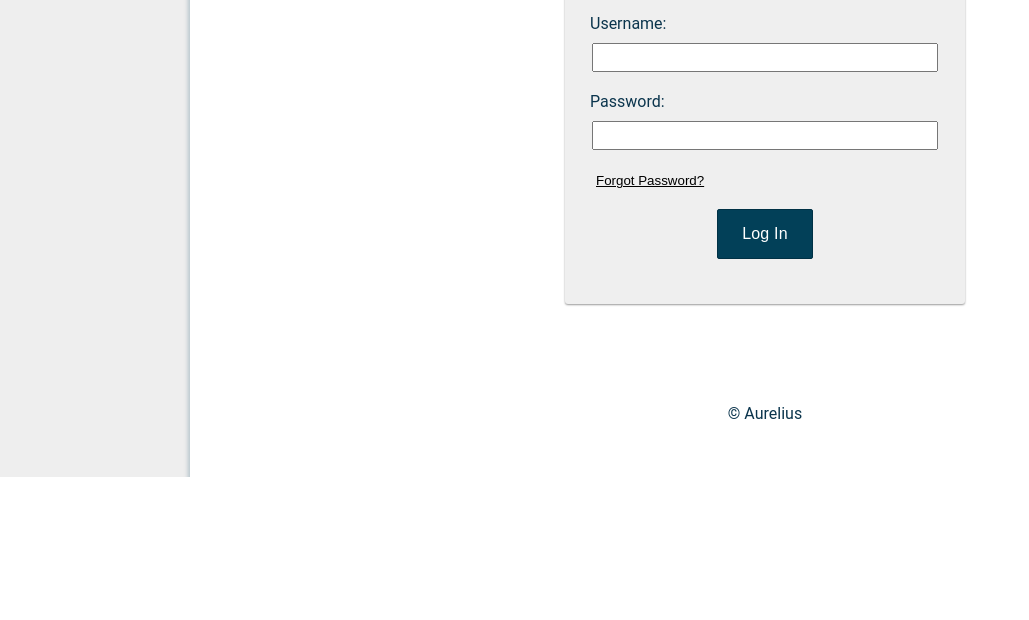
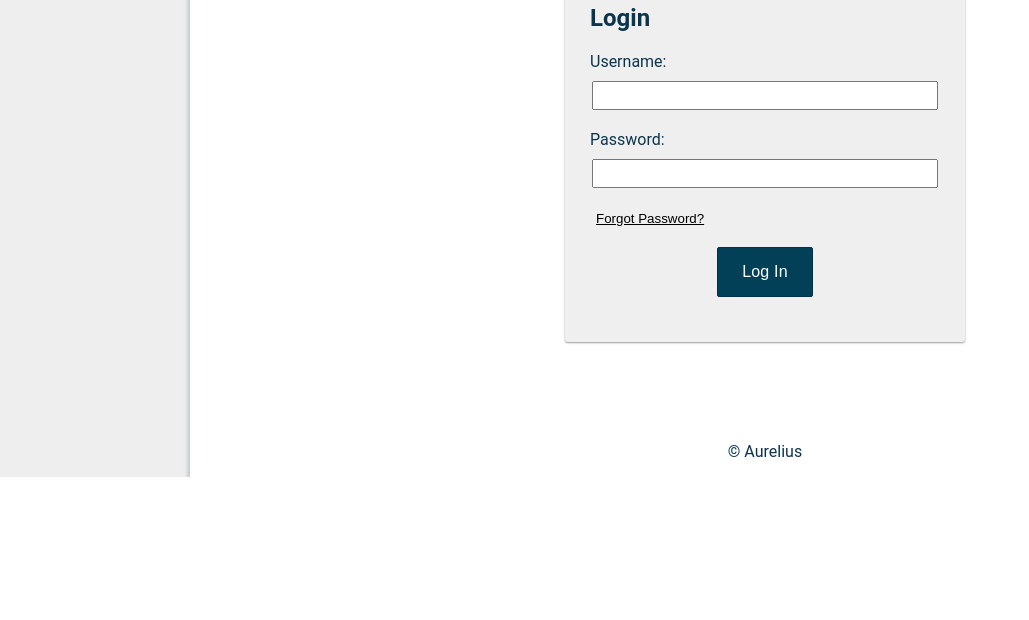
Before and after one commit to korchard/imperator, a React app: page /#/info in a window 1280 px wide. Shown: the part 335-955 px from the top of the page, without its empty margins (0-1029 px from the left). After the commit the page ends 816 px from the top, so only its background shows below. Built offline with nearby package versions, Linux system fonts and the light colour scheme; no server answers.

Commit message:
Center login card

```diff
--- a/src/components/LoginForm/LoginForm.css
+++ b/src/components/LoginForm/LoginForm.css
@@ -1,5 +1,15 @@
+/* --------------------- Login Page ------------------------------ */
+.loginContainer {
+  width: 100%;
+  height: 100%;
+  padding-top: 12rem;
+}
+
+/* --------------------- Login Form ------------------------------- */
+
 .login {
-  margin-top: 15%;
+  width: 100%;
+  height: auto;
   color: rgb(11, 53, 77);
 }
 
--- a/src/components/LoginPage/LoginPage.tsx
+++ b/src/components/LoginPage/LoginPage.tsx
@@ -1,10 +1,11 @@
 import React from 'react';
 import LoginForm from '../LoginForm/LoginForm';
+import '../LoginForm/LoginForm.css'
 
 const LoginPage: React.FC = () => {
 
   return (
-    <div>
+    <div className='loginContainer'>
       <LoginForm />
     </div>
   );
```
